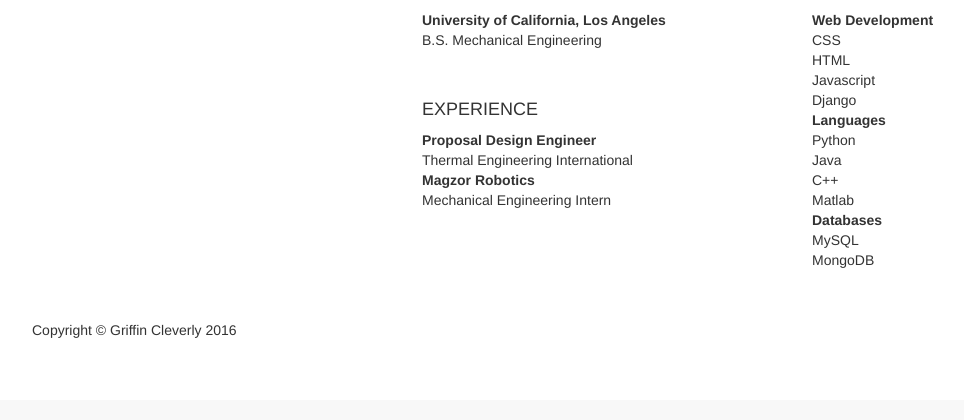
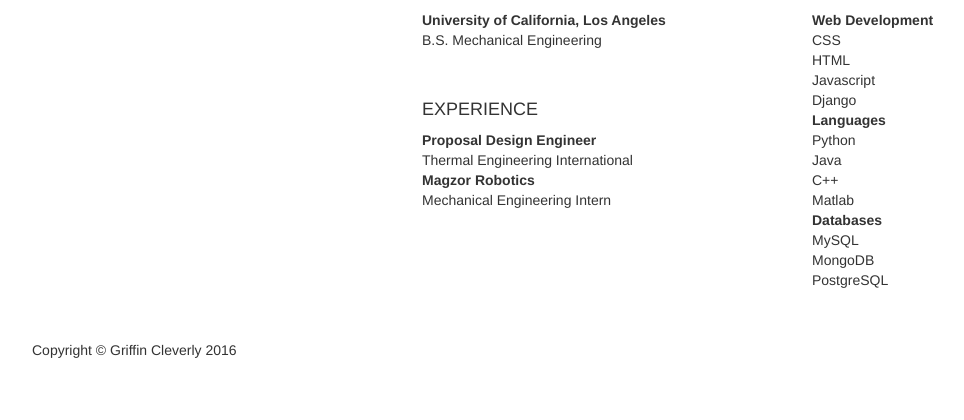
Before and after one commit to gcleverly/my-blog, a Django app: page /about_me in a window 1280 px wide. Shown: the part 450-870 px from the top of the page, without its empty margins (38-1002 px from the left). Before the commit the page ends 788 px from the top, so only its background shows below. Run offline with Django 3.2, Linux system fonts and the light colour scheme; some libraries are stand-ins or nearby versions.

Commit message:
About me changed

```diff
--- a/templates/about_me.html
+++ b/templates/about_me.html
@@ -62,6 +62,7 @@
         <dt>Databases</dt>
         <dd>MySQL<dd>
         <dd>MongoDB<dd>
+        <dd>PostgreSQL<dd>
     </div>
 
 </div>
```
